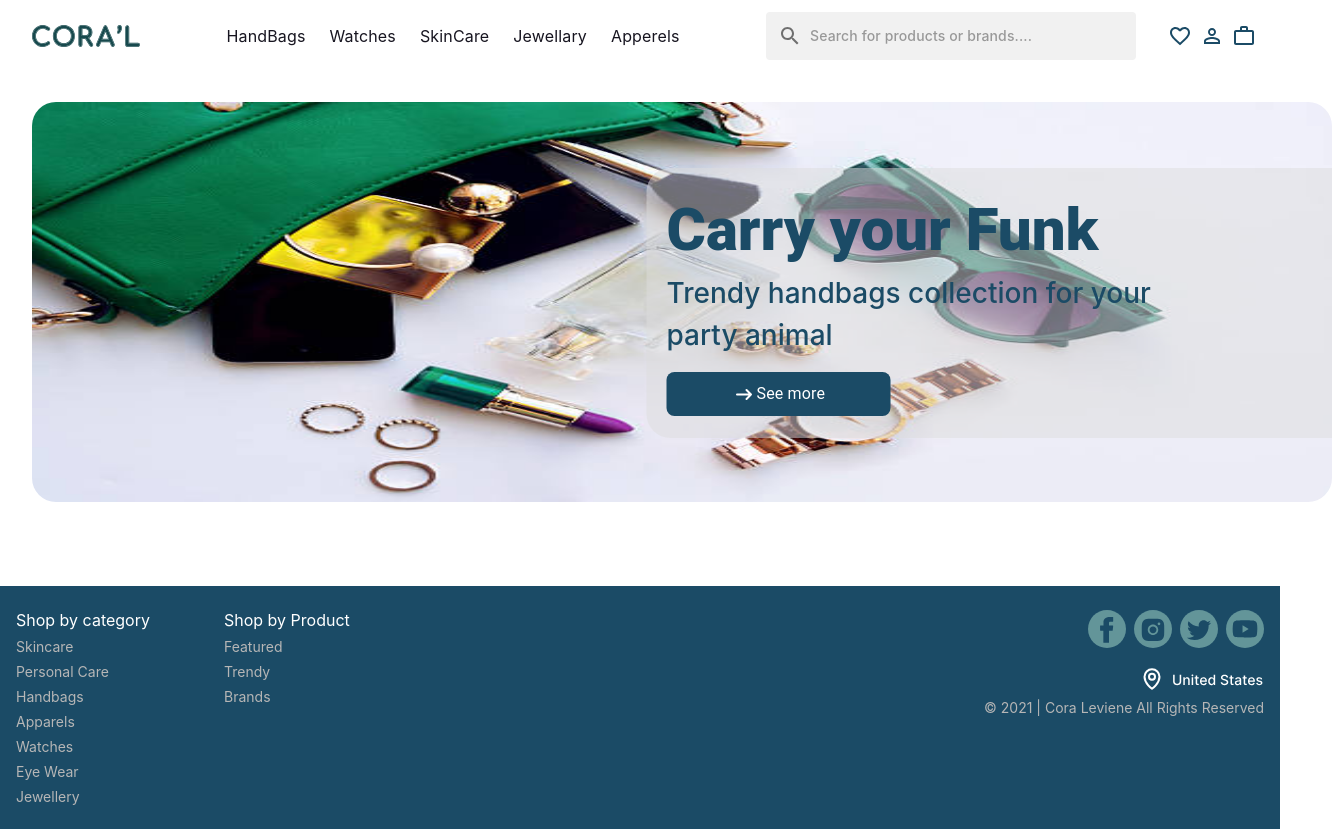
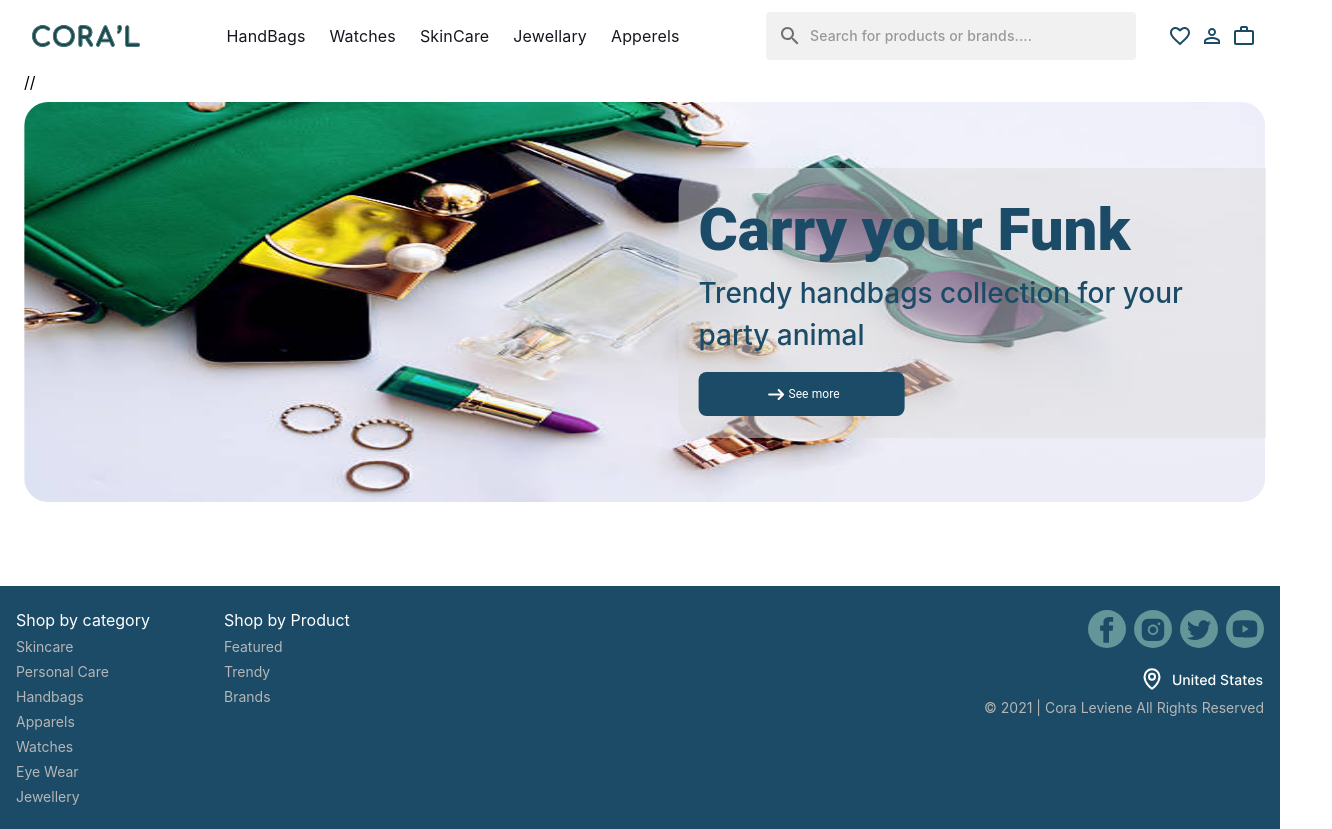
Before and after one commit to JSD-0723/frontend-final-2, a React (Create React App) app: page / in a window 1280 px wide. Shown: the whole page, 1332 px wide, since content can reach past the window. Built offline with nearby package versions, Linux system fonts and the light colour scheme; the HTML template or start-up script is replaced by a standard one; a web font is replaced by a local one.

Commit message:
new change on carousel

```diff
--- a/src/pages/Home/components/CarouselLabel.jsx
+++ b/src/pages/Home/components/CarouselLabel.jsx
@@ -10,6 +10,10 @@ const CarouselLabel = () => {
   return (
     <ThemeProvider theme={theme}>
       <Grid
+      xs={12}
+      sm={6}
+      md={4}
+      lg={3}
         sx={{
           position: 'absolute',
           top: '45%',
@@ -17,17 +21,17 @@ const CarouselLabel = () => {
           transform: 'translate(-50%, -50%)',
           backgroundColor: 'rgba(222, 222, 222, 0.5)',
           padding: '20px',
-          width: '759px',
+          width: '50%',
           height: '270px',
           borderRadius: '24px',
           marginLeft: 43,
           ...(isSmallScreen && {
             position: 'absolute',
-            width: '211px',
+            width: '70%',
             height: '100px',
             borderRadius: '8px',
-            top:'103px',
-            left:'-130px',
+            top:'20%',
+            left:'-25%',
             paddingLeft:1,
 
           }),
@@ -35,9 +39,10 @@ const CarouselLabel = () => {
 
       >
         <Typography
+
           sx={{
             fontWeight: 800,
-            fontSize: '60px',
+            fontSize: ' 3.75rem',
             lineHeight: '84px',
             textAlign: 'left',
             letterSpacing: '0em',
@@ -47,7 +52,7 @@ const CarouselLabel = () => {
               height: '52px',
               marginTop: '-17px',
               left: '147px',
-              fontSize: '24px',
+              fontSize: '1.5rem',
               lineHeight: '26px'
 
             }),
@@ -55,9 +60,11 @@ const CarouselLabel = () => {
           }}>
           Carry your Funk
         </Typography>
-        <Typography sx={{
+        <Typography
+
+         sx={{
           fontFamily: 'Inter, sans-serif',
-          fontSize: '28px',
+          fontSize: '1.75rem',
           fontWeight: 500,
           letterSpacing: '0em',
           textAlign: 'left',
@@ -70,14 +77,15 @@ const CarouselLabel = () => {
             height: '32px',
             top: '69px',
             left: '147px',
-            fontSize: '12px',
+            fontSize: '0.75rem',
             lineHeight: '16px'
 
           }),
         }}>
           Trendy handbags collection for your party animal
         </Typography>
-        <Grid sx={{
+        <Grid
+         sx={{
           alignItems: 'center',
           justifyContent: 'center'
         }}>
@@ -112,14 +120,15 @@ const CarouselLabel = () => {
 
             </svg>
 
-            <Typography sx={{ fontSize: '16px' }}>
+            <Typography
+             sx={{ fontSize: '0.75rem' }}>
               See more
             </Typography>
           </Button>
           )}
         </Grid>
       </Grid>
-    </ThemeProvider>
+    // </ThemeProvider>
   )
 
 }
--- a/src/pages/Home/components/ImageCarousel.jsx
+++ b/src/pages/Home/components/ImageCarousel.jsx
@@ -4,9 +4,9 @@ import { Paper, Typography, Box, Button, useMediaQuery, ThemeProvider } from '@m
 import CarouselLabel from './CarouselLabel';
 import { Grid } from '@mui/material';
 import { createTheme } from '@mui/material/styles';
+ const theme = createTheme();
 
-const theme = createTheme();
-const ImageCarousel = ({ data }) => {
+ const ImageCarousel = ({ data }) => {
   const isSmallScreen = useMediaQuery(theme.breakpoints.down('sm'));
 
   return (
@@ -15,18 +15,23 @@ const ImageCarousel = ({ data }) => {
       <Carousel indicators={false} autoPlay={true} animation="slide"
         sx=
         {{
-          width: isSmallScreen ? '280px' : '1300px',
+          width: isSmallScreen ? '90%' : '97%',
           overflow: isSmallScreen ? 'hidden' : 'hidden',
           justifyContent: 'center',
           alignItems: 'center',
-          marginLeft: 4
+          marginLeft: 3
         }}
 
       >
 
         {data.map((item) => (
 
-          <Grid item xs={12} key={item.id}
+          <Grid item key={item.id}
+          xs={12} // Full width on small screens
+          sm={6}  // Half width on medium screens
+          md={4}  // One-third width on large screens
+          lg={3}
+
             sx=
             {{
               position: 'relative',
@@ -39,7 +44,7 @@ const ImageCarousel = ({ data }) => {
               alt={item.title}
 
               style={{
-                width: '1300px',
+                width: '100%',
                 height: '400px',
                 borderRadius: 24,
                 justifyContent: 'center',
@@ -49,11 +54,11 @@ const ImageCarousel = ({ data }) => {
                 top: '230px',
                 transform: 'translate(-50%, -50%)',
                 ...(isSmallScreen && {
-                  width: '280px',
-                  left: '140px',
+                  width: '100%',
+                  left: '50%',
                   height: '120px',
                   top: '20%',
-                  borderRadius: '9px',
+                  borderRadius: '8px',
 
                 }),
               }}
@@ -63,8 +68,7 @@ const ImageCarousel = ({ data }) => {
           </Grid>
         ))}
       </Carousel>
-    </ThemeProvider>
-
+             </ThemeProvider>
   );
 };
 
```
